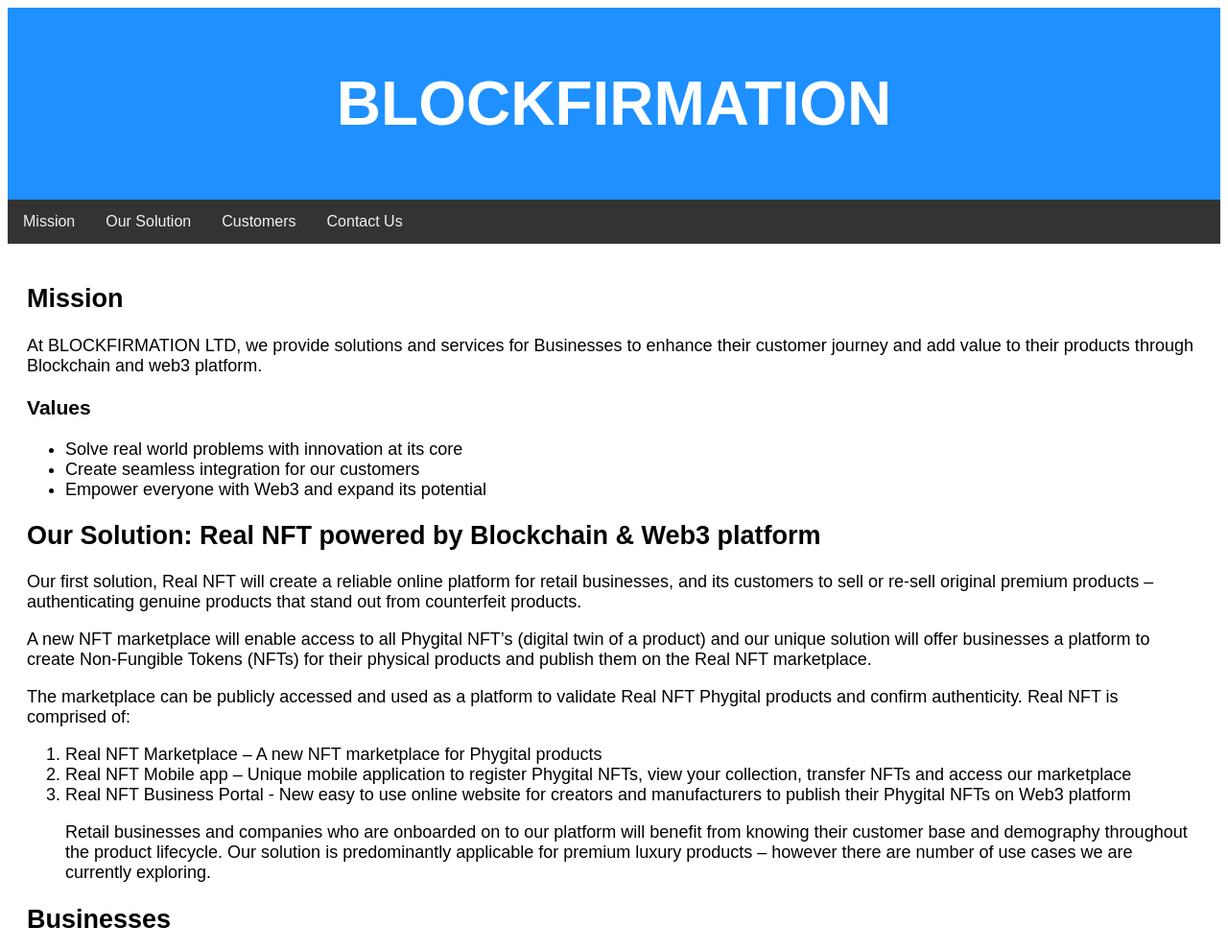
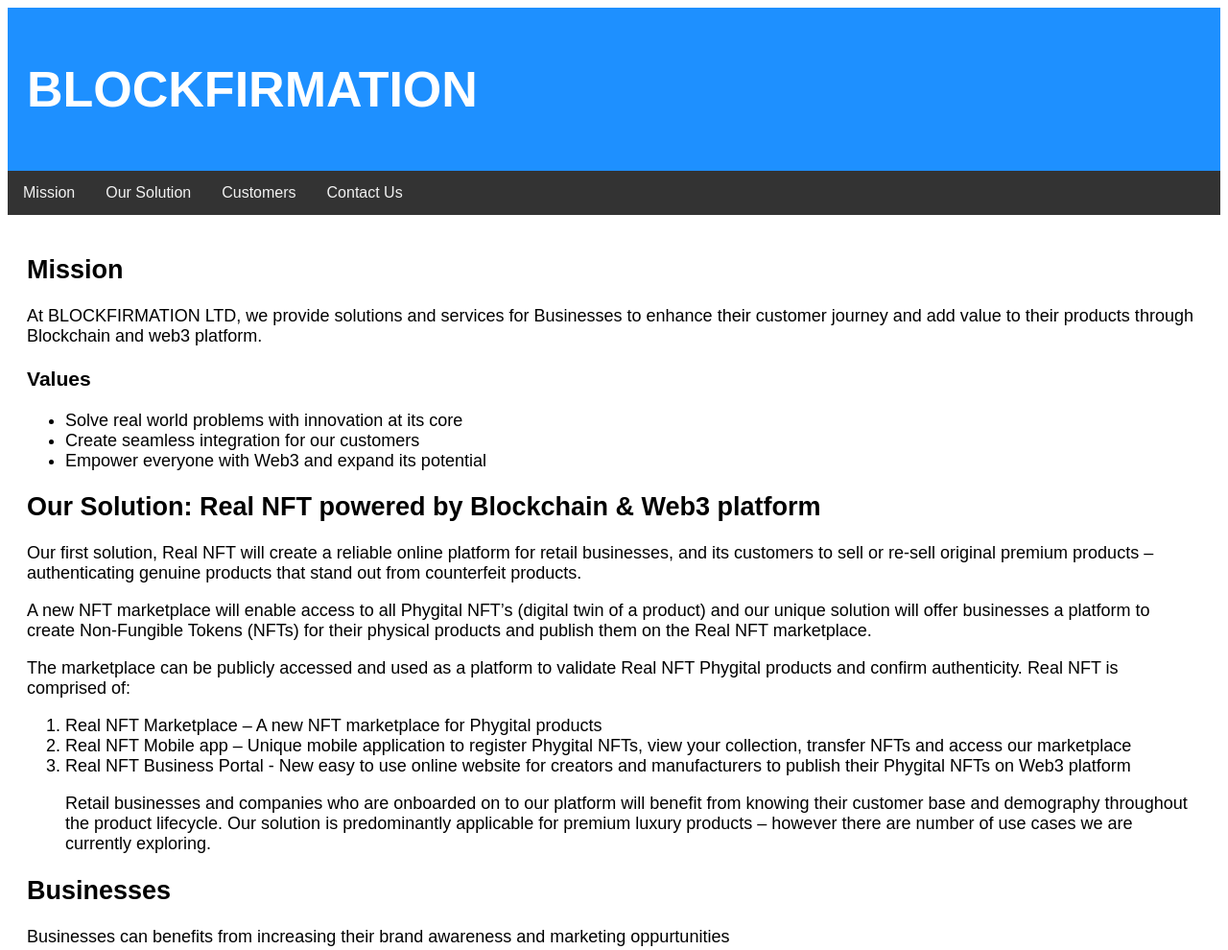
Before and after one commit to blockfirmation/Website, a plain HTML site: page index.html in a window 1280 px wide. Shown: the top 990 px of the page at 96% size. Drawn offline with Linux system fonts and the light colour scheme.

Commit message:
Update index.html

```diff
--- a/index.html
+++ b/index.html
@@ -10,10 +10,10 @@
 		.header {
 		  background-color: #1E90FF;
 		  color: #FFFFFF;
-		  text-align: center;
+		  text-align: left;
 		  padding: 20px;
 		  font-family: Arial, sans-serif;
-		  font-size: 32px;
+		  font-size: 26px;
 		}
 /* Add styles for the navigation bar */
 	.navbar {
```
